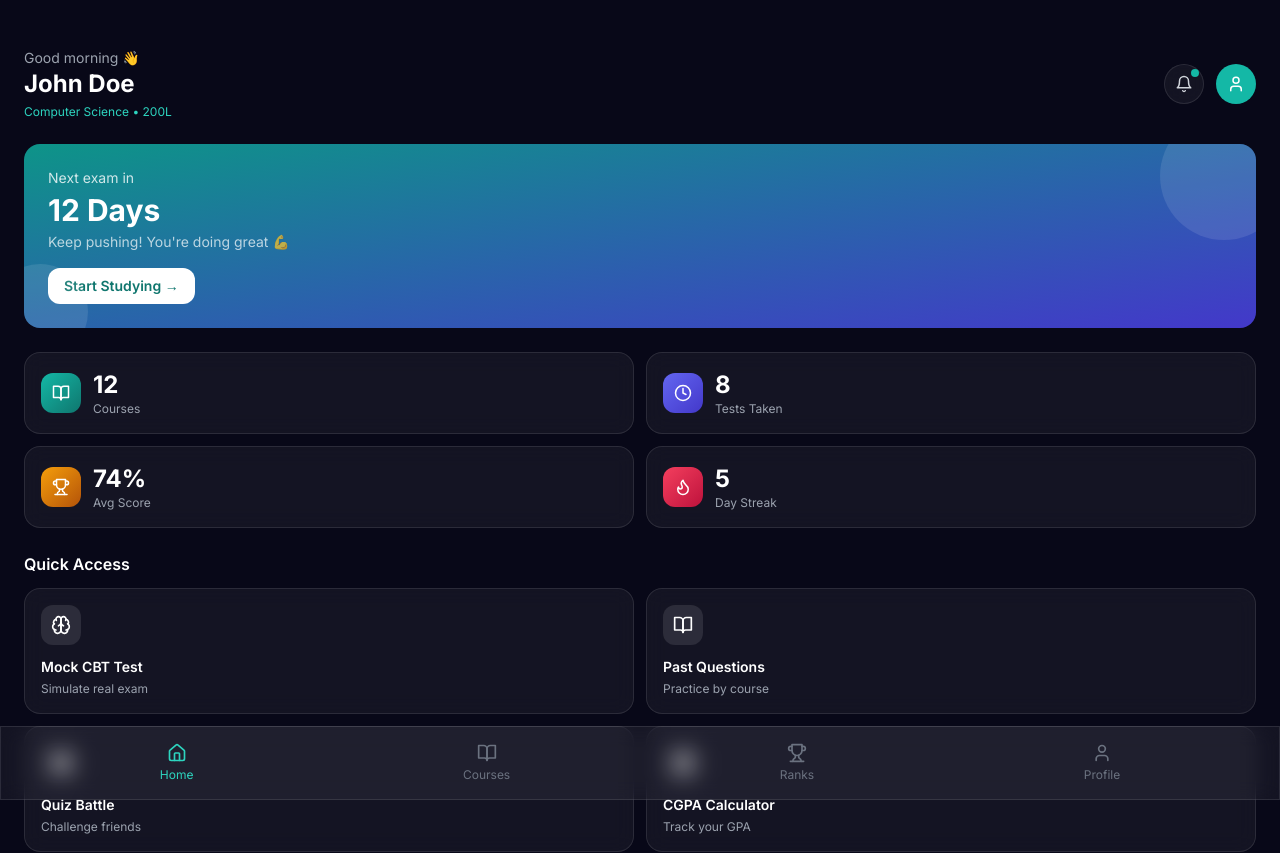
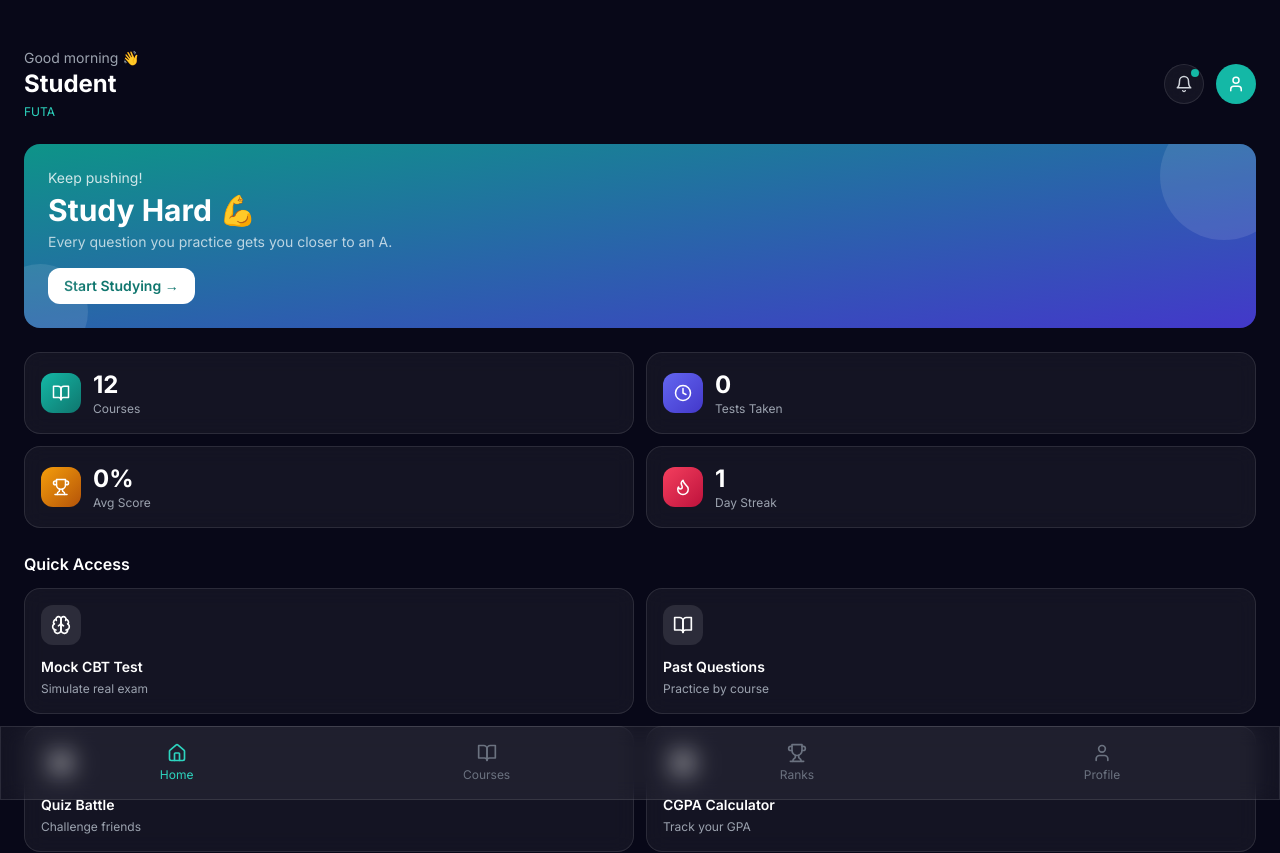
Before and after one commit to Olascolly/futaiq, a Next.js app: page /dashboard in a window 1280 px wide. Shown: the top 853 px of the page. Built offline with nearby package versions, Linux system fonts and the light colour scheme; no server answers; the database is empty; sample sign-in values are in the browser's storage.

Commit message:
Update page.tsx

```diff
--- a/app/dashboard/page.tsx
+++ b/app/dashboard/page.tsx
@@ -1,5 +1,9 @@
 'use client'
-import { useState } from 'react'
+import { useState, useEffect } from 'react'
+import { auth, db } from '@/lib/firebase'
+import { onAuthStateChanged } from 'firebase/auth'
+import { doc, getDoc } from 'firebase/firestore'
+import { useRouter } from 'next/navigation'
 import {
   BookOpen, Clock, Trophy, Flame,
   ChevronRight, Bell, User, Home,
@@ -8,12 +12,38 @@ import {
 
 export default function Dashboard() {
   const [activeTab, setActiveTab] = useState('home')
+  const [userData, setUserData] = useState<any>(null)
+  const [loading, setLoading] = useState(true)
+  const router = useRouter()
+
+  useEffect(() => {
+    const unsubscribe = onAuthStateChanged(auth, async (user) => {
+      if (!user) {
+        router.push('/login')
+        return
+      }
+      const docRef = doc(db, 'users', user.uid)
+      const docSnap = await getDoc(docRef)
+      if (docSnap.exists()) {
+        setUserData(docSnap.data())
+      }
+      setLoading(false)
+    })
+    return () => unsubscribe()
+  }, [router])
+
+  const getGreeting = () => {
+    const hour = new Date().getHours()
+    if (hour < 12) return 'Good morning'
+    if (hour < 17) return 'Good afternoon'
+    return 'Good evening'
+  }
 
   const stats = [
     { icon: BookOpen, label: 'Courses', value: '12', color: 'from-teal-500 to-teal-700' },
-    { icon: Clock, label: 'Tests Taken', value: '8', color: 'from-indigo-500 to-indigo-700' },
-    { icon: Trophy, label: 'Avg Score', value: '74%', color: 'from-amber-500 to-amber-700' },
-    { icon: Flame, label: 'Day Streak', value: '5', color: 'from-rose-500 to-rose-700' },
+    { icon: Clock, label: 'Tests Taken', value: '0', color: 'from-indigo-500 to-indigo-700' },
+    { icon: Trophy, label: 'Avg Score', value: '0%', color: 'from-amber-500 to-amber-700' },
+    { icon: Flame, label: 'Day Streak', value: '1', color: 'from-rose-500 to-rose-700' },
   ]
 
   const features = [
@@ -31,14 +61,25 @@ export default function Dashboard() {
     { course: 'CHE 101', action: 'Mock Test', score: '71%', time: '2 days ago' },
   ]
 
+  if (loading) {
+    return (
+      <main className="min-h-screen bg-navy-900 flex items-center justify-center">
+        <div className="text-center">
+          <div className="w-12 h-12 border-4 border-primary-500 border-t-transparent rounded-full animate-spin mx-auto mb-4" />
+          <p className="text-gray-400">Loading your dashboard...</p>
+        </div>
+      </main>
+    )
+  }
+
   return (
     <main className="min-h-screen bg-navy-900 pb-24">
       {/* Header */}
       <div className="px-6 pt-12 pb-6 flex items-center justify-between">
         <div>
-          <p className="text-gray-400 text-sm">Good morning 👋</p>
-          <h1 className="text-2xl font-bold text-white">John Doe</h1>
-          <p className="text-primary-400 text-xs mt-1">Computer Science • 200L</p>
+          <p className="text-gray-400 text-sm">{getGreeting()} 👋</p>
+          <h1 className="text-2xl font-bold text-white">{userData?.name || 'Student'}</h1>
+          <p className="text-primary-400 text-xs mt-1">{userData?.department || 'FUTA'}</p>
         </div>
         <div className="flex items-center gap-3">
           <button className="w-10 h-10 glass rounded-full flex items-center justify-center relative">
@@ -55,9 +96,9 @@ export default function Dashboard() {
       <div className="mx-6 mb-6 rounded-2xl p-6 bg-gradient-to-br from-primary-600 to-indigo-700 relative overflow-hidden">
         <div className="absolute top-0 right-0 w-32 h-32 bg-white/10 rounded-full -translate-y-8 translate-x-8" />
         <div className="absolute bottom-0 left-0 w-24 h-24 bg-white/10 rounded-full translate-y-8 -translate-x-8" />
-        <p className="text-white/80 text-sm mb-1">Next exam in</p>
-        <h2 className="text-3xl font-bold text-white mb-1">12 Days</h2>
-        <p className="text-white/70 text-sm mb-4">Keep pushing! You're doing great 💪</p>
+        <p className="text-white/80 text-sm mb-1">Keep pushing!</p>
+        <h2 className="text-3xl font-bold text-white mb-1">Study Hard 💪</h2>
+        <p className="text-white/70 text-sm mb-4">Every question you practice gets you closer to an A.</p>
         <button className="bg-white text-primary-700 text-sm font-semibold px-4 py-2 rounded-xl">
           Start Studying →
         </button>
@@ -146,4 +187,4 @@ export default function Dashboard() {
       </div>
     </main>
   )
-}
+            }
```
